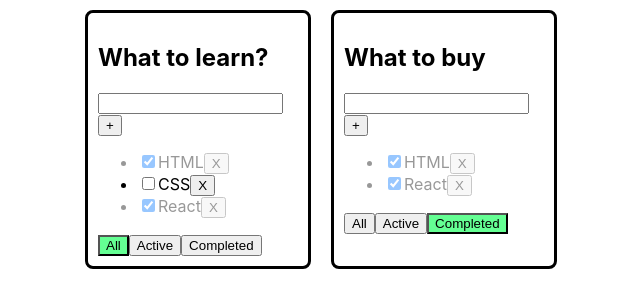
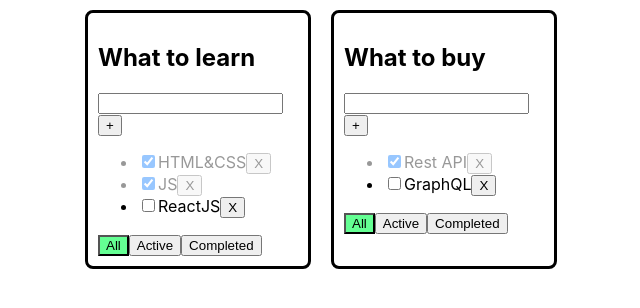
Before and after one commit to pdxserg/todolist_1_3, a React (Create React App) app: page / in a window 1280 px wide. Shown: the top 308 px of the page, without its empty margins (319-959 px from the left). Built offline with nearby package versions, Linux system fonts and the light colour scheme.

Commit message:
Finished changeStatus (bad code)

```diff
--- a/src/App.tsx
+++ b/src/App.tsx
@@ -9,9 +9,9 @@ export type TaskType = {
 	title: string
 	isDone: boolean
 }
-// type TasksType = {
-// 	tasks: Array<TaskType>
-// }
+export type TasksStateType = {
+	[key: string]: Array<TaskType>
+}
 type TodolistType = {
 	id: string
 	title: string
@@ -21,32 +21,44 @@ export type FilterType = "All" | "Active" | "Completed"
 
 function App() {
 
+	let todolistID1 = v1()
+	let todolistID2 = v1()
 
+	let [todolists, setTodolists] = useState<TodolistType[]>([
+		{ id: todolistID1, title: 'What to learn', filter: 'All' },
+		{ id: todolistID2, title: 'What to buy', filter: 'All' },
+	])
 
-		const [todolists, setTodolists] = useState<TodolistType[]>([
-			{id: v1(), title: 'What to learn?', filter: 'All'},
-			{id: v1(), title: 'What to buy', filter: 'Completed'},
-		])
-
-		const [tasks, setTasks] = useState([
-			{id: v1(), title: "HTML", isDone: true},
-			{id: v1(), title: "CSS", isDone: false},
-			{id: v1(), title: "React", isDone: true}
-		])
-		// const [filter, setFilter] = useState<FilterType>("All")
+	let [tasks, setTasks] = useState<TasksStateType>({
+		[todolistID1]: [
+			{ id: v1(), title: 'HTML&CSS', isDone: true },
+			{ id: v1(), title: 'JS', isDone: true },
+			{ id: v1(), title: 'ReactJS', isDone: false },
+		],
+		[todolistID2]: [
+			{ id: v1(), title: 'Rest API', isDone: true },
+			{ id: v1(), title: 'GraphQL', isDone: false },
+		],
+	})
 		const removeTask = (id: string) => {
-			setTasks(tasks.filter((t) => t.id !== id))
+			// setTasks(tasks.filter((t) => t.id !== id))
 		}
 		const addTask = (title: string) => {
-			const newTask = {id: v1(), title: title, isDone: false}
-			setTasks([newTask, ...tasks])
+			// const newTask = {id: v1(), title: title, isDone: false}
+			// setTasks([newTask, ...tasks])
 		}
 		const filtered = (todolistId:string,filter: FilterType) => {
 			setTodolists(todolists.map(t=>t.id === todolistId ?{...t, filter } :t))
 		}
-		const changeStatus = (id: string, isDone: boolean) => {
-			setTasks(tasks.map(t => t.id === id ? {...t, isDone} : t))
-
+		const changeStatus = (todolistID:string , taskId: string, isDone: boolean) => {
+			// setTasks(tasks.map(t => t.id === id ? {...t, isDone} : t))
+			// setTasks({...tasks, tasks[todolistId].map})
+			setTasks((prevTasks) => {
+				const updatedTasks = prevTasks[todolistID].map(task =>
+					task.id === taskId ? { ...task, isDone } : task
+				);
+				return { ...prevTasks, [todolistID]: updatedTasks };
+			});
 		}
 
 		return (
@@ -54,12 +66,12 @@ function App() {
 				{todolists.map(todol=>{
 
 					let filteredTasks = tasks
-					if (todol.filter === "Active") {
-						filteredTasks = tasks.filter((t) => t.isDone === false)
-					}
-					if (todol.filter === "Completed") {
-						filteredTasks = tasks.filter((t) => t.isDone === true)
-					}
+					// if (todol.filter === "Active") {
+					// 	filteredTasks = tasks[todol.id].filter((t) => t.isDone === false)
+					// }
+					// if (todol.filter === "Completed") {
+					// 	filteredTasks = tasks[todol.id].filter((t) => t.isDone === true)
+					// }
 
 					return(
 						<Todolist
@@ -76,24 +88,6 @@ function App() {
 					)
 				})}
 
-				{/*<Todolist*/}
-				{/*	title={todolists[0].title}*/}
-				{/*	tasks={filteredTasks}*/}
-				{/*	removeTask={removeTask}*/}
-				{/*	filtered={filtered}*/}
-				{/*	addTask={addTask}*/}
-				{/*	changeStatus={changeStatus}*/}
-				{/*	filter={filter}*/}
-				{/*/>*/}
-				{/*<Todolist*/}
-				{/*	title={todolists[1].title}*/}
-				{/*	tasks={filteredTasks}*/}
-				{/*	removeTask={removeTask}*/}
-				{/*	filtered={filtered}*/}
-				{/*	addTask={addTask}*/}
-				{/*	changeStatus={changeStatus}*/}
-				{/*	filter={filter}*/}
-				{/*/>*/}
 			</div>
 		);
 	}
--- a/src/Todolist.tsx
+++ b/src/Todolist.tsx
@@ -1,12 +1,12 @@
 import React, {ChangeEvent, MouseEventHandler, KeyboardEvent, useState} from 'react';
-import {FilterType, TaskType} from "./App";
+import {FilterType, TasksStateType, TaskType} from "./App";
 
 type TodolistPropsType = {
-	tasks: Array<TaskType>
+	tasks:TasksStateType
 	removeTask: (id: string) => void
 	filtered: (todolistId: string, filter: FilterType) => void
-	addTask: (title: string) => void
-	changeStatus: (id: string, isDone: boolean) => void
+	addTask: (todolistId: string, title: string) => void
+	changeStatus: (todolistId:string, id: string, isDone: boolean) => void
 	filter: FilterType
 	title: string
 	todolistId:string
@@ -27,7 +27,7 @@ export const Todolist = ({tasks, addTask, removeTask, changeStatus, filtered, fi
 	}
 	const addTaskHandler = () => {
 		if (value.trim() !== "") {
-			addTask(value.trim())
+			addTask(todolistId, value.trim())
 			setValue("")
 
 		} else {
@@ -49,9 +49,9 @@ export const Todolist = ({tasks, addTask, removeTask, changeStatus, filtered, fi
 				{error && <div className={'error-message'}>{error}</div>}
 			</div>
 			<ul>
-				{tasks.length === 0
+				{tasks[todolistId].length === 0
 					? <p>Nothing hire</p>
-					: tasks.map((t) => {
+					: tasks[todolistId].map((t) => {
 
 						// const removeTaskHandler = (e: MouseEventHandler<HTMLButtonElement>) => {
 						//
@@ -59,7 +59,7 @@ export const Todolist = ({tasks, addTask, removeTask, changeStatus, filtered, fi
 						return (
 							<li className={t.isDone === true ? "opacity" : ""} key={t.id}>
 								<input type="checkbox" checked={t.isDone}
-								       onChange={(e) => changeStatus(t.id, e.currentTarget.checked)}/>
+								       onChange={(e) => changeStatus(todolistId,t.id, e.currentTarget.checked)}/>
 								{t.title}
 								<button onClick={() => removeTask(t.id)}>X</button>
 							</li>
```
